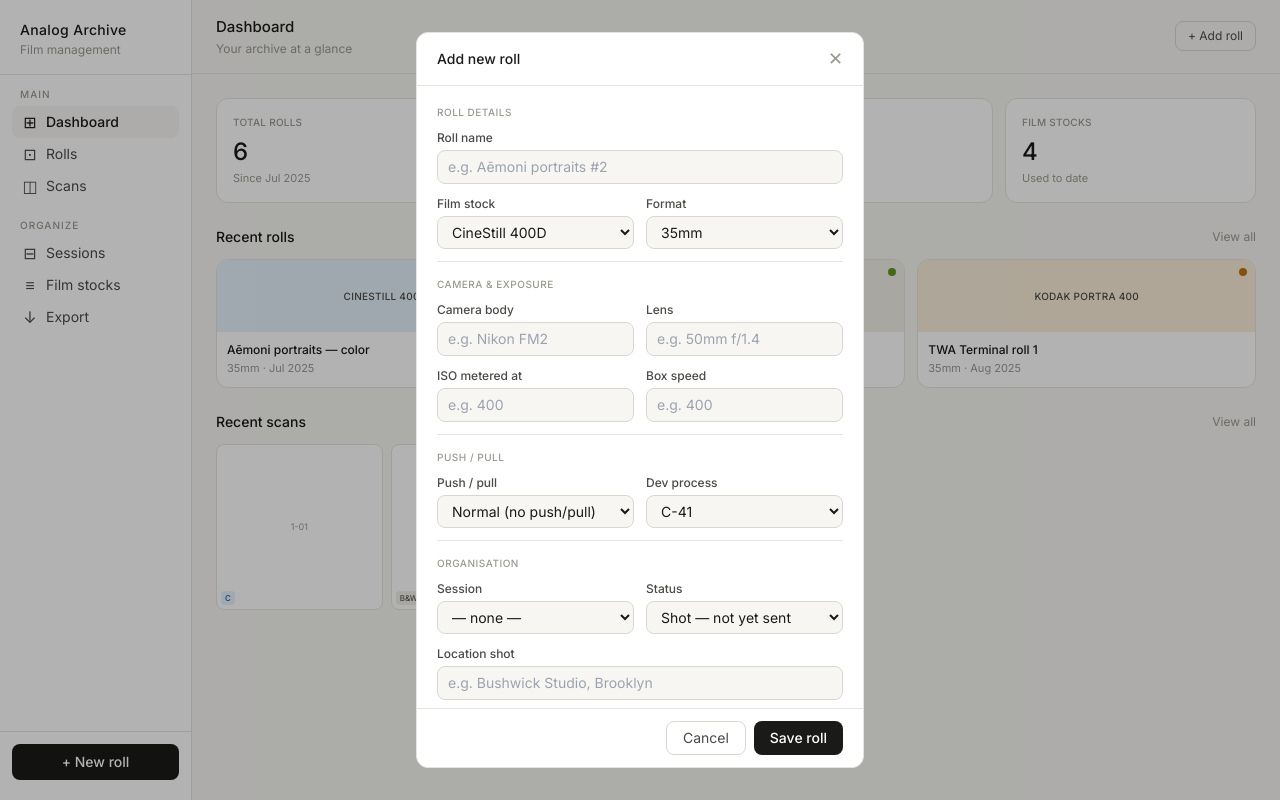
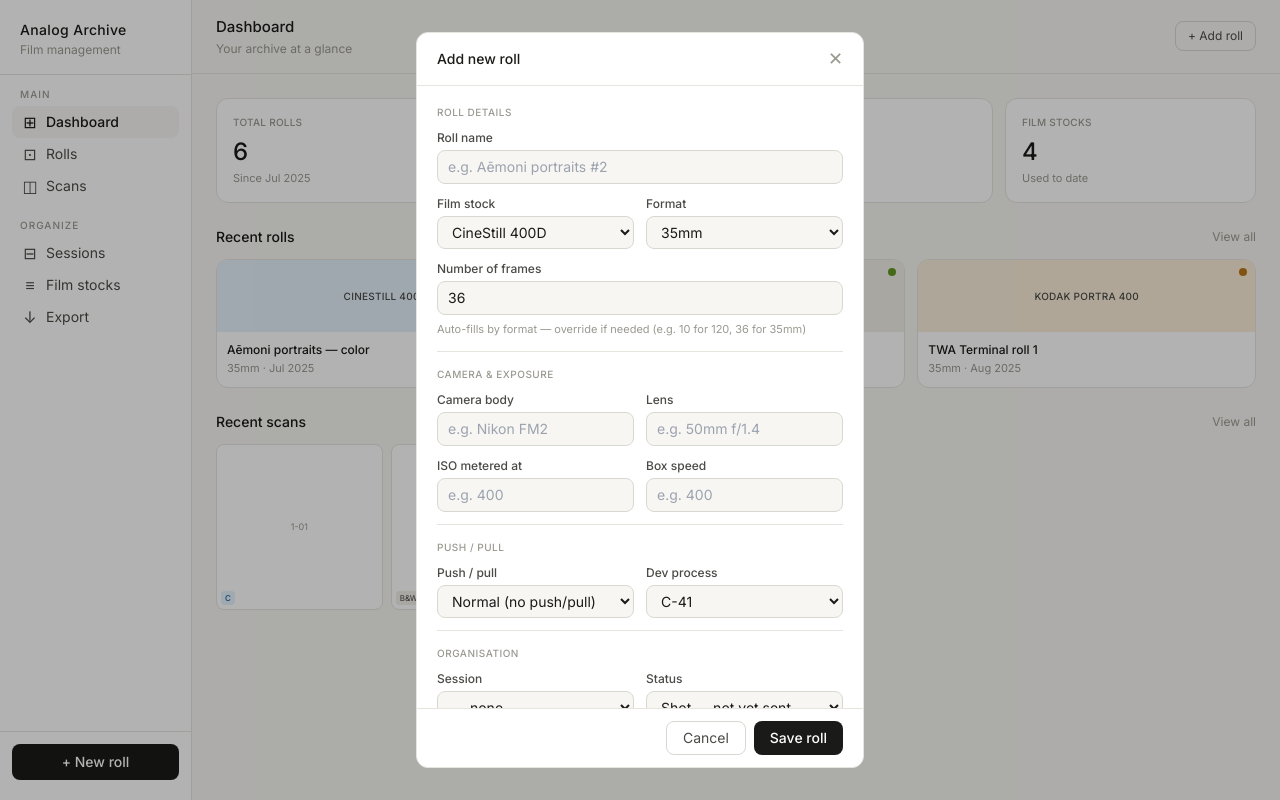
Before and after one commit to andybowers-inc/analog-archive, a Next.js app: page / in a window 1280 px wide. Both pictures are taken after a click on the button "+ New roll". Built offline with nearby package versions, Linux system fonts and the light colour scheme.

Commit message:
Add frame input and update format selection logic

```diff
--- a/components/RollModal.jsx
+++ b/components/RollModal.jsx
@@ -23,6 +23,7 @@ const STATUSES = [
 const EMPTY = {
   name:"", stock:"CineStill 400D", format:"35mm",
   camera:"", lens:"", iso:"", box:"",
+  frames: 36,
   pushpull:"none", process:"C-41",
   session:"— none —", status:"shot",
   location:"", notes:"",
@@ -74,10 +75,22 @@ export default function RollModal({ roll, onSave, onDelete, onClose }) {
             </div>
             <div>
               <label className={lbl}>Format</label>
-              <select className={inp} value={form.format} onChange={e=>set("format",e.target.value)}>
+              <select className={inp} value={form.format} onChange={e=>{
+                const fmt = e.target.value;
+                set("format", fmt);
+                set("frames", FORMAT_FRAMES[fmt] ?? 36);
+              }}>
                 {FORMATS.map(f=><option key={f}>{f}</option>)}
               </select>
             </div>
+          </div>
+          <div className="mb-3">
+            <label className={lbl}>Number of frames</label>
+            <input className={inp} type="number" min="1" max="220"
+              value={form.frames}
+              onChange={e=>set("frames", parseInt(e.target.value)||1)}
+              placeholder="e.g. 36 for 35mm, 10 for 120"/>
+            <p className="text-[11px] text-[#9A9990] mt-1">Auto-fills by format — override if needed (e.g. 10 for 120, 36 for 35mm)</p>
           </div>
 
           <Section title="Camera & Exposure" />
```
